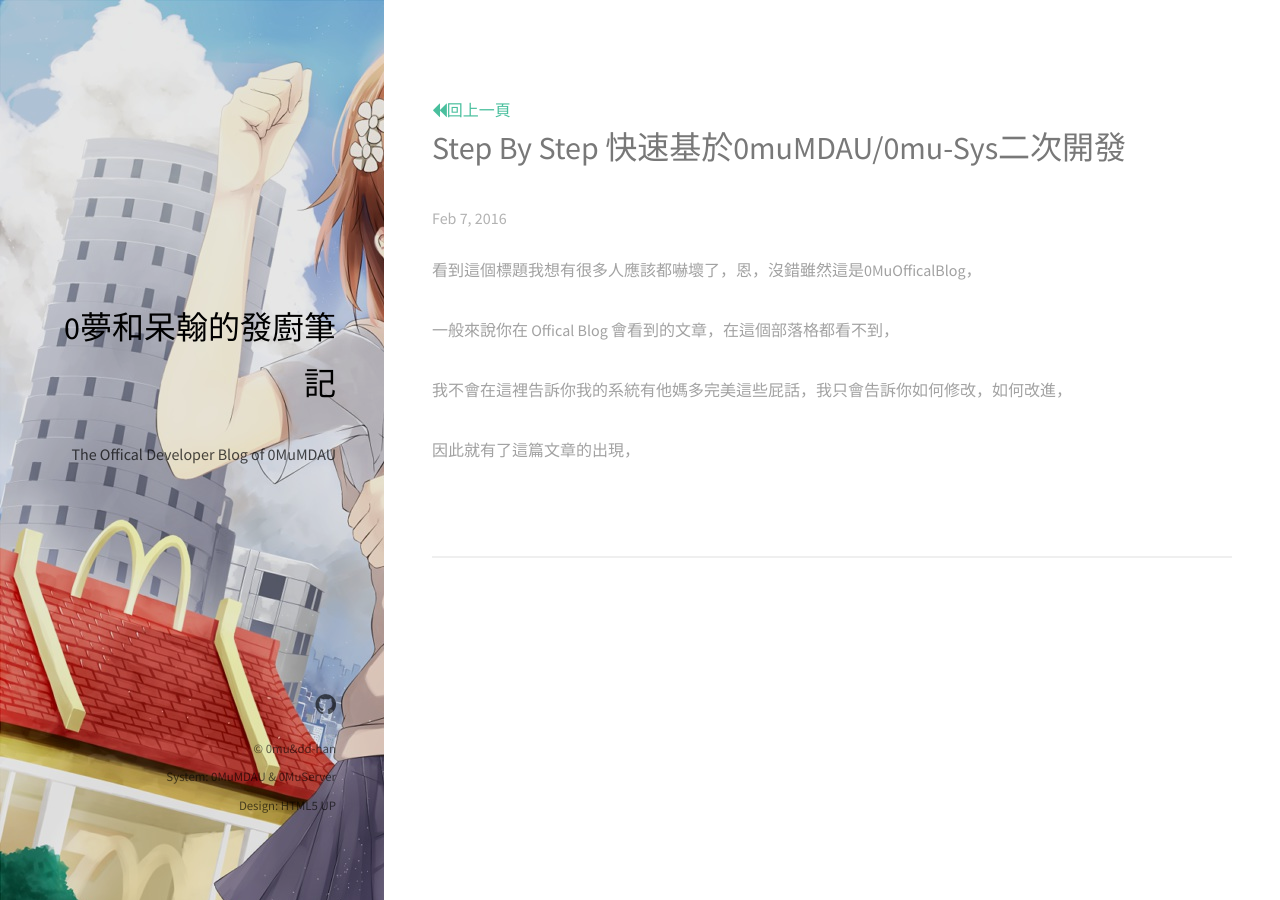
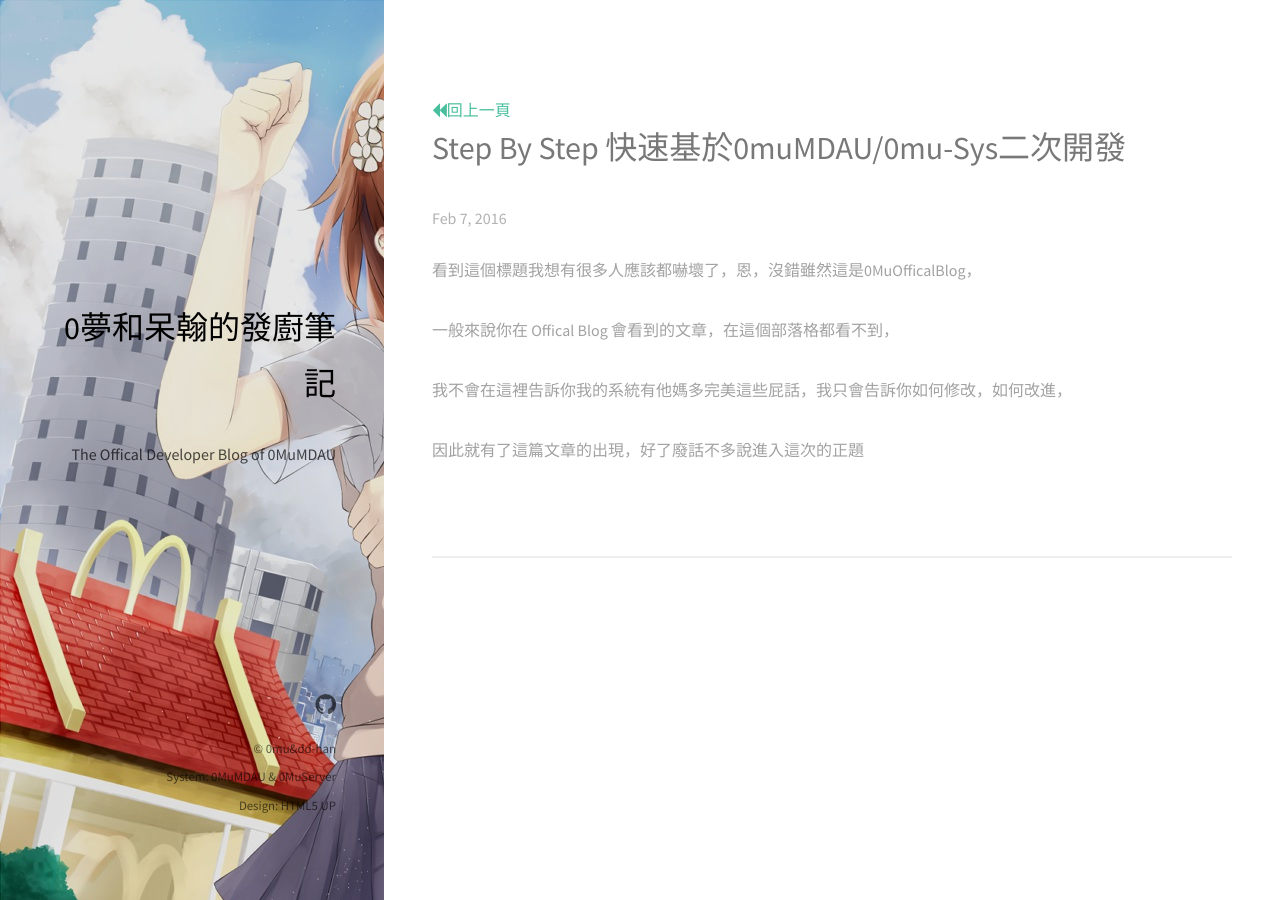
Before and after one commit to 0mu-Project/blog, a Jekyll site: the page built from _posts/2016-02-07-how_to_quick_dev_0muSys.markdown, in a window 1280 px wide. Built offline with Jekyll 4.4.1, drawn with Linux system fonts in a browser that asks for light colours; comment, search, counter and statistics services are not loaded.

Commit message:
add_new_posts_2016-02-07-how_to_quick_dev_0muSys

```diff
--- a/_posts/2016-02-07-how_to_quick_dev_0muSys.markdown
+++ b/_posts/2016-02-07-how_to_quick_dev_0muSys.markdown
@@ -10,4 +10,4 @@ post_author: 0mu
 
 我不會在這裡告訴你我的系統有他媽多完美這些屁話，我只會告訴你如何修改，如何改進，
 
-因此就有了這篇文章的出現，
+因此就有了這篇文章的出現，好了廢話不多說進入這次的正題
```
